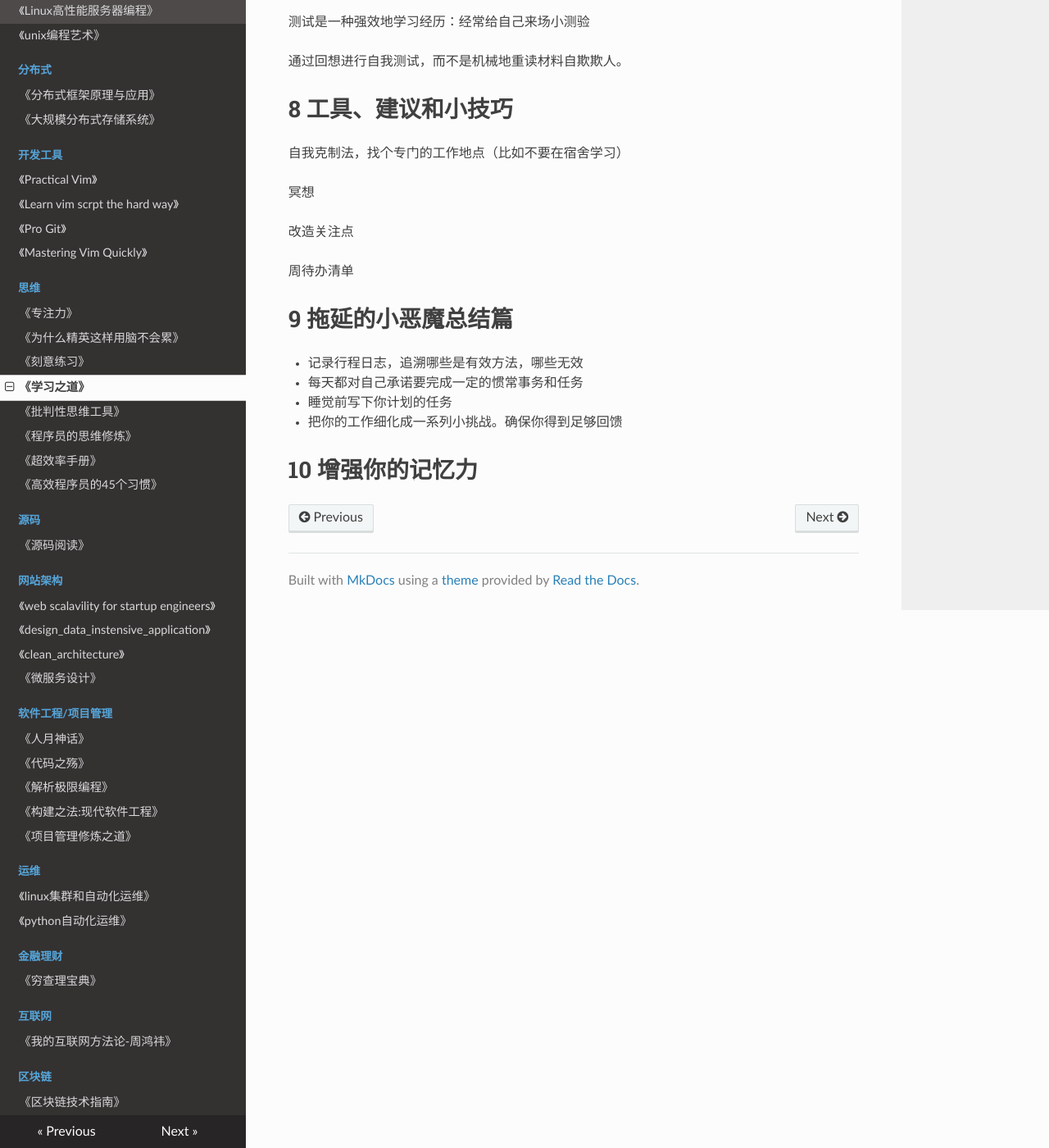
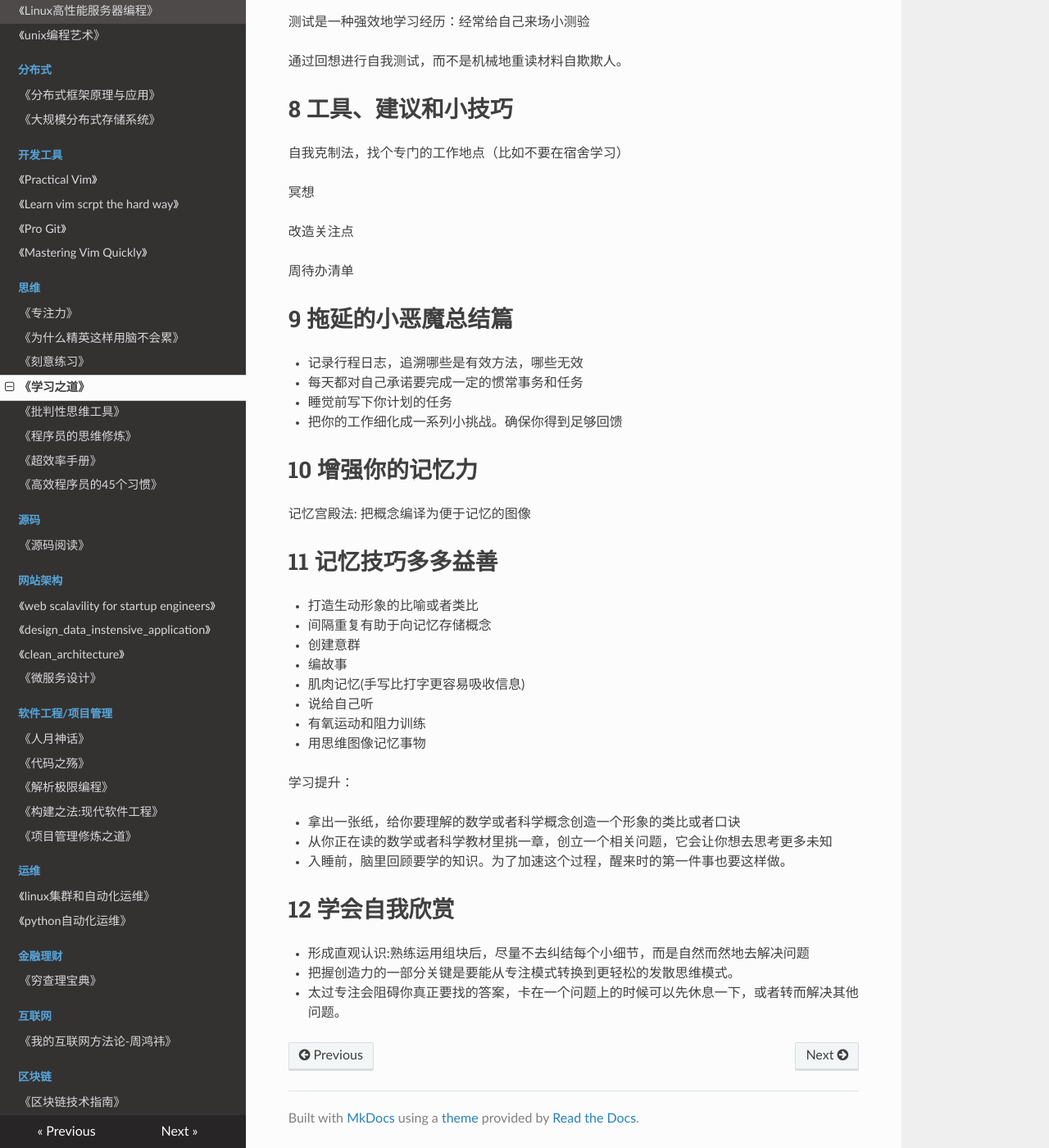
Before and after one commit to PegasusWang/booknotes, an MkDocs documentation site: the page built from docs/思维/学习之道.md, in a window 1280 px wide and 1400 px high, scrolled down 2537 px. Shown: the whole window at 82% size. Built offline with MkDocs 1.6.1, drawn with Linux system fonts in a browser that asks for light colours; nearby versions of some CDN libraries; old or Windows-style settings are respelled for this version of MkDocs.

Commit message:
记忆技巧

```diff
--- a/docs/思维/学习之道.md
+++ b/docs/思维/学习之道.md
@@ -113,3 +113,27 @@
 - 把你的工作细化成一系列小挑战。确保你得到足够回馈
 
 # 10 增强你的记忆力
+记忆宫殿法: 把概念编译为便于记忆的图像
+
+# 11  记忆技巧多多益善
+
+- 打造生动形象的比喻或者类比
+- 间隔重复有助于向记忆存储概念
+- 创建意群
+- 编故事
+- 肌肉记忆(手写比打字更容易吸收信息)
+- 说给自己听
+- 有氧运动和阻力训练
+- 用思维图像记忆事物
+
+学习提升：
+
+- 拿出一张纸，给你要理解的数学或者科学概念创造一个形象的类比或者口诀
+- 从你正在读的数学或者科学教材里挑一章，创立一个相关问题，它会让你想去思考更多未知
+- 入睡前，脑里回顾要学的知识。为了加速这个过程，醒来时的第一件事也要这样做。
+
+# 12 学会自我欣赏
+
+- 形成直观认识:熟练运用组块后，尽量不去纠结每个小细节，而是自然而然地去解决问题
+- 把握创造力的一部分关键是要能从专注模式转换到更轻松的发散思维模式。
+- 太过专注会阻碍你真正要找的答案，卡在一个问题上的时候可以先休息一下，或者转而解决其他问题。
```
